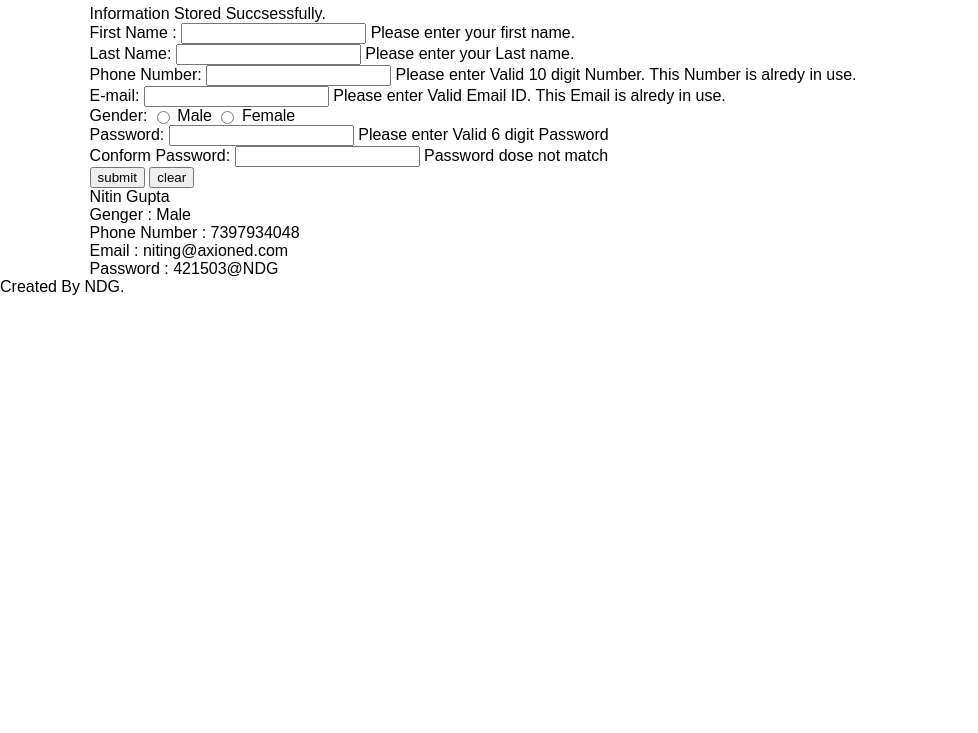
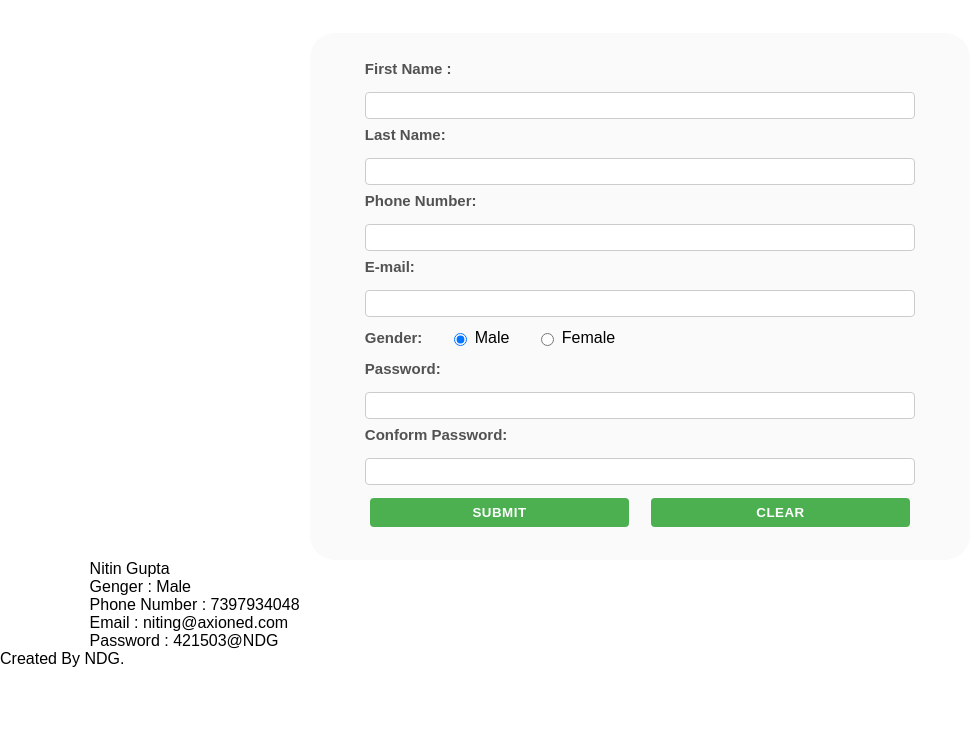
Before and after one commit to nitingaxioned/form-submition, a plain HTML site: page index.html in a window 1280 px wide. Shown: the part 67-800 px from the top of the page, without its empty margins (0-978 px from the left). Drawn offline with Linux system fonts and the light colour scheme.

Commit message:
form css creating

```diff
--- a/assets/css/style.css
+++ b/assets/css/style.css
@@ -113,7 +113,7 @@ header p{
   font-size: 28px;
   color: #4CAF50;
   font-weight: bold;
-  padding: 20px;
+  padding: 20px 0 0;
 }
 
 /*=================================
@@ -124,12 +124,90 @@ header p{
   main styling starts here
 =================================*/
 
+.pop-up{
+  text-align: center;
+  padding: 10px 0;
+}
 
+.pop-up-msg{
+  color: #525252;
+  font-weight: bold;
+  margin-left: 50%;
+  width: 30%;
+  transform: translateX(-50%);
+  padding: 5px;
+  background-color: #cccccc;
+  border-radius: 25px;
+}
 
+form{
+  width: 50%;
+  margin: auto;
+  background-color: #fafafa;
+  border-radius: 25px;
+  padding: 20px 5%;
+}
 
+.form-group{
+  margin: 5px 0 0;
+  position: relative;
+}
 
+.form-group > label:first-child{
+  display: block;
+  width: fit-content;
+  margin: 7px 0;
+  color: #525252;
+  font-size: 15px;
+  font-weight: bold;
+}
 
+input[type=text],
+input[type=password]{
+  width: 100%;
+  padding: 5px 10px;
+  margin: 8px 0 0;
+  display: inline-block;
+  border: 1px solid #ccc;
+  border-radius: 4px;
+  box-sizing: border-box;
+}
 
+.form-group > .gender-lable:first-child{ display: inline-block; }
+input[type=radio]{ margin-left: 5%; }
+input:focus{ outline: none; }
+
+.error{
+  position: absolute;
+  color: #ff5555;
+  font-size: 12px;
+  left: 0;
+  top: 18px;
+}
+
+.form-controls{
+  display: flex;
+  justify-content: space-between;
+  padding: 5px;
+}
+
+.form-controls input{
+  width: 48%;
+  background-color: #4CAF50;
+  color: white;
+  text-transform: uppercase;
+  font-weight: bold;
+  letter-spacing: 0.5px;
+  padding: 7px 10px;
+  margin: 8px 0;
+  border: none;
+  border-radius: 4px;
+  cursor: pointer;
+}
+
+.form-controls input:hover{ background-color: #323232; }
+
+.hide-me{ visibility: hidden; }
 
 /*=================================
   main styling ends here
--- a/index.html
+++ b/index.html
@@ -57,8 +57,8 @@
             <span class="error hide-me mail-err-exists">This Email is alredy in use.</span>
           </div>
           <div class="form-group">
-            <label>Gender:</label>
-            <input type="radio" name="gender" id="gender-male">
+            <label class="gender-lable" >Gender:</label>
+            <input type="radio" name="gender" id="gender-male" checked>
             <label for="gender-male">Male</label>
             <input type="radio" name="gender" id="gender-female">
             <label for="gender-female">Female</label>
@@ -73,7 +73,7 @@
             <input type="password" id="conform-password">
             <span class="error hide-me conform-password-err">Password dose not match</span>
           </div>
-          <div class="form controls">
+          <div class="form-controls">
             <input type="button" id="submit-btn" value="submit">
             <input type="reset" id="clear-btn" value="clear">
           </div>
```
